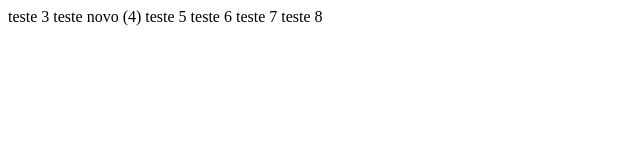
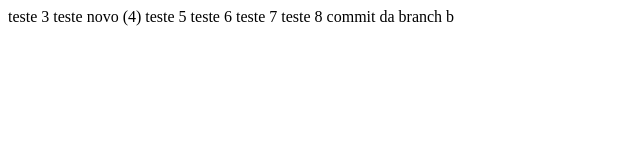
Before and after one commit to israeltandrade/meu_projeto_versionado, a plain HTML site: page index.html in a window 1280 px wide. Shown: the whole page, without its empty margins (0-640 px from the left). Drawn offline with Linux system fonts and the light colour scheme.

Commit message:
commit 1 da branch B

```diff
--- a/index.html
+++ b/index.html
@@ -5,4 +5,5 @@
 teste 6
 teste 7
 teste 8
+  commit da branch b
 </html>
```
